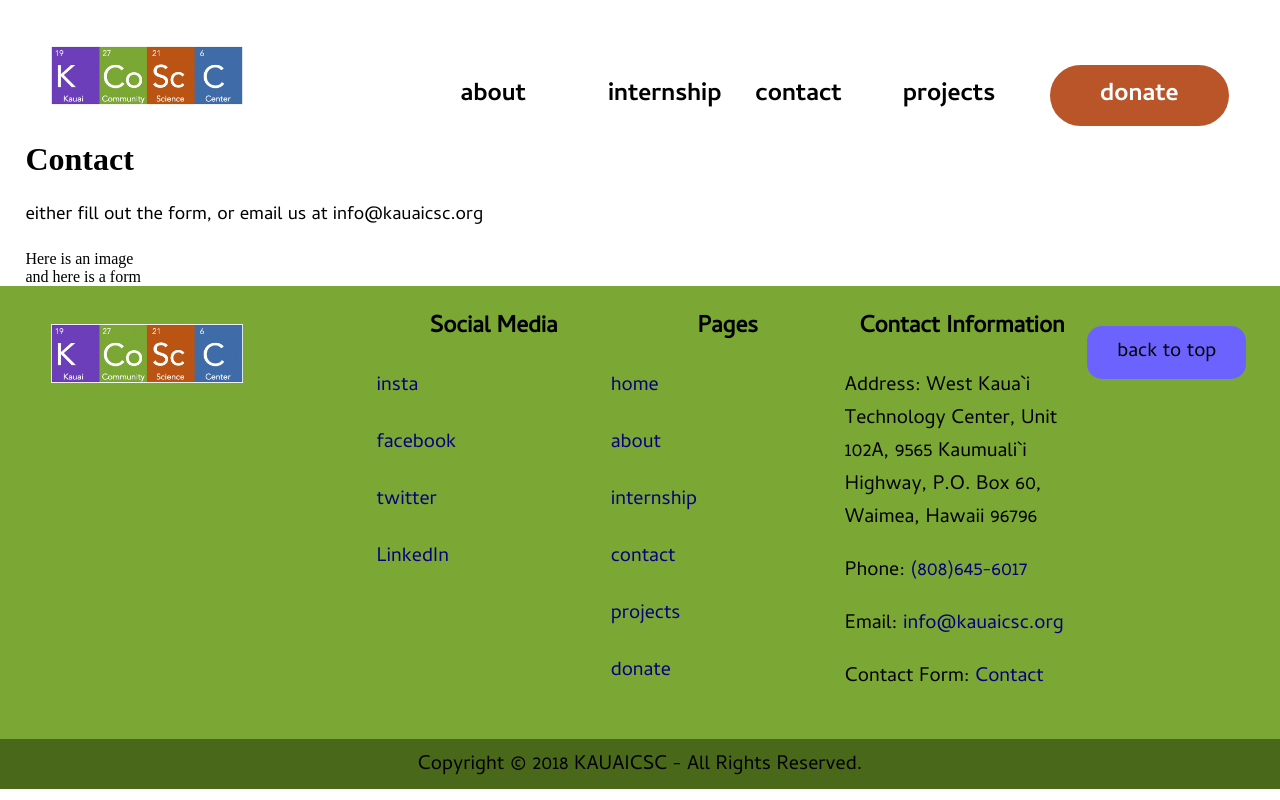
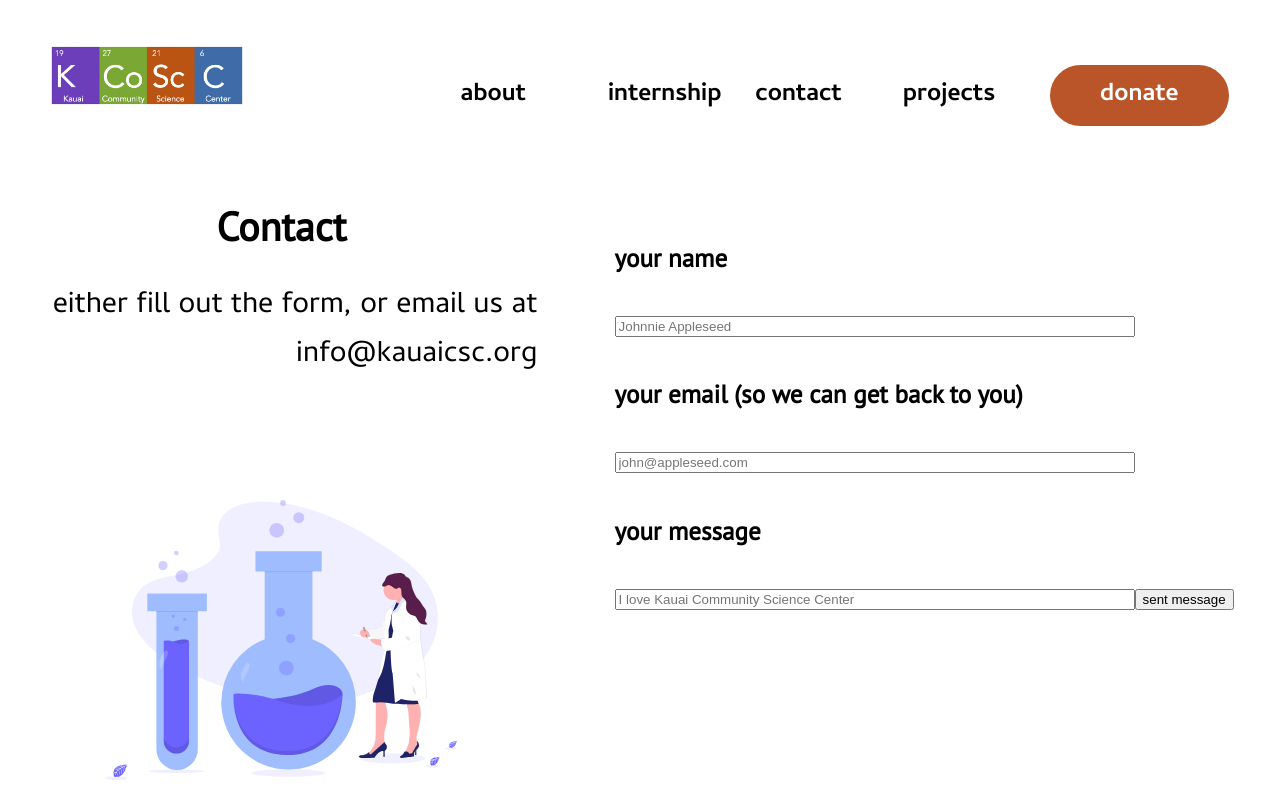
Before and after one commit to timkauai/kcsc, a Gatsby site: page /contact in a window 1280 px wide. Shown: the top 800 px of the page. Built offline with nearby package versions, Linux system fonts and the light colour scheme; Gatsby itself is replaced by a stand-in of ours.

Commit message:
contact form HTML done => im going to lunch

```diff
--- a/src/pages/contact.js
+++ b/src/pages/contact.js
@@ -10,10 +10,34 @@ const ContactPage = () => (
   <Layout>
     <SEO title="Home" />
     <Nav />
-    <h1> Contact </h1>
-    <h3>either fill out the form, or email us at info@kauaicsc.org</h3>
-    <div>Here is an image</div>
-    <div>and here is a form</div>
+    <div className="contact-page">
+      <div className="contact-form">
+        <form>
+          <h5>your name</h5>
+          <input
+            className="name-input text-input"
+            placeholder="Johnnie Appleseed"
+            type="text"
+          />
+          <h5>your email (so we can get back to you)</h5>
+          <input
+            placeholder="john@appleseed.com"
+            className="email-input text-input"
+            type="text"
+          />
+          <h5>your message</h5>
+          <input
+            placeholder="I love Kauai Community Science Center"
+            type="text"
+            className="message-input text-input"
+          />
+          <input type="submit" value="sent message" />
+        </form>
+      </div>
+      <h1> Contact </h1>
+      <h3>either fill out the form, or email us at info@kauaicsc.org</h3>
+      <div className="contact-img pic-no-s"></div>
+    </div>
   </Layout>
 )
 
--- a/src/styles/main.scss
+++ b/src/styles/main.scss
@@ -119,6 +119,12 @@ nav a {
   width: 50vw;
   height: 50vh;
   margin: 2vh 2vw;
+  background-size: contain;
+  background-repeat: no-repeat;
+  background-position: 50% 50%;
+}
+
+.pic-no-s {
   background-size: contain;
   background-repeat: no-repeat;
   background-position: 50% 50%;
@@ -857,3 +863,44 @@ footer {
     font-weight: 100;
   }
 }
+
+.contact-page {
+  h1 {
+    font-family: "PT Sans";
+    font-size: 40px;
+    width: 40vw;
+    text-align: center;
+    margin-top: 10vh;
+  }
+
+  h3 {
+    font-size: 30px;
+    width: 40vw;
+    text-align: right;
+  }
+
+  .contact-img {
+    margin-top: 15vh;
+    height: 35vh;
+    width: 40vw;
+    background-image: url('../imgs/undraw_science_fqhl.svg');
+    margin-bottom: 10vh;
+  }
+
+  .contact-form {
+    float: right;
+  }
+
+  form {
+    width: 50vw;
+
+    h5 {
+      font-family: "PT Sans";
+      font-size: 25px;
+    }
+
+    .text-input {
+      width: 40vw;
+    }
+  }
+}
```
